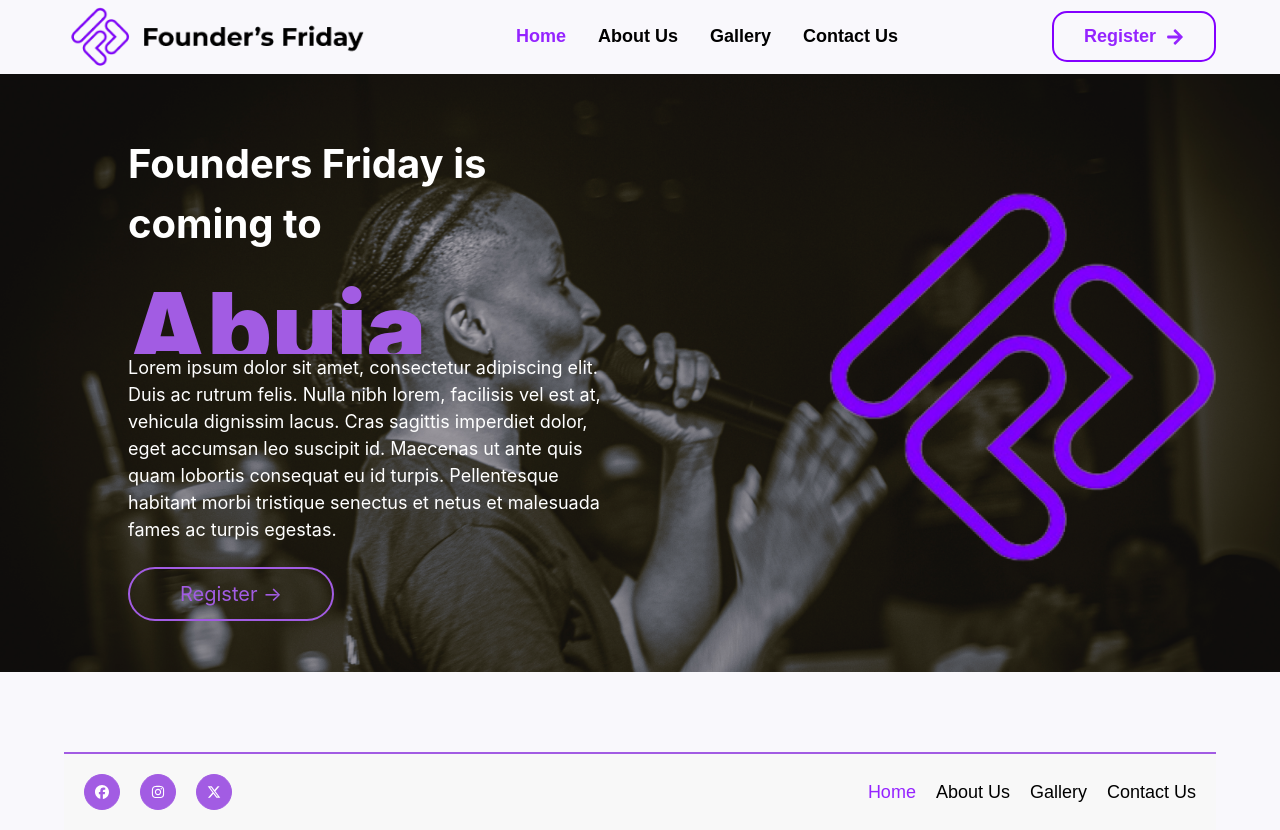
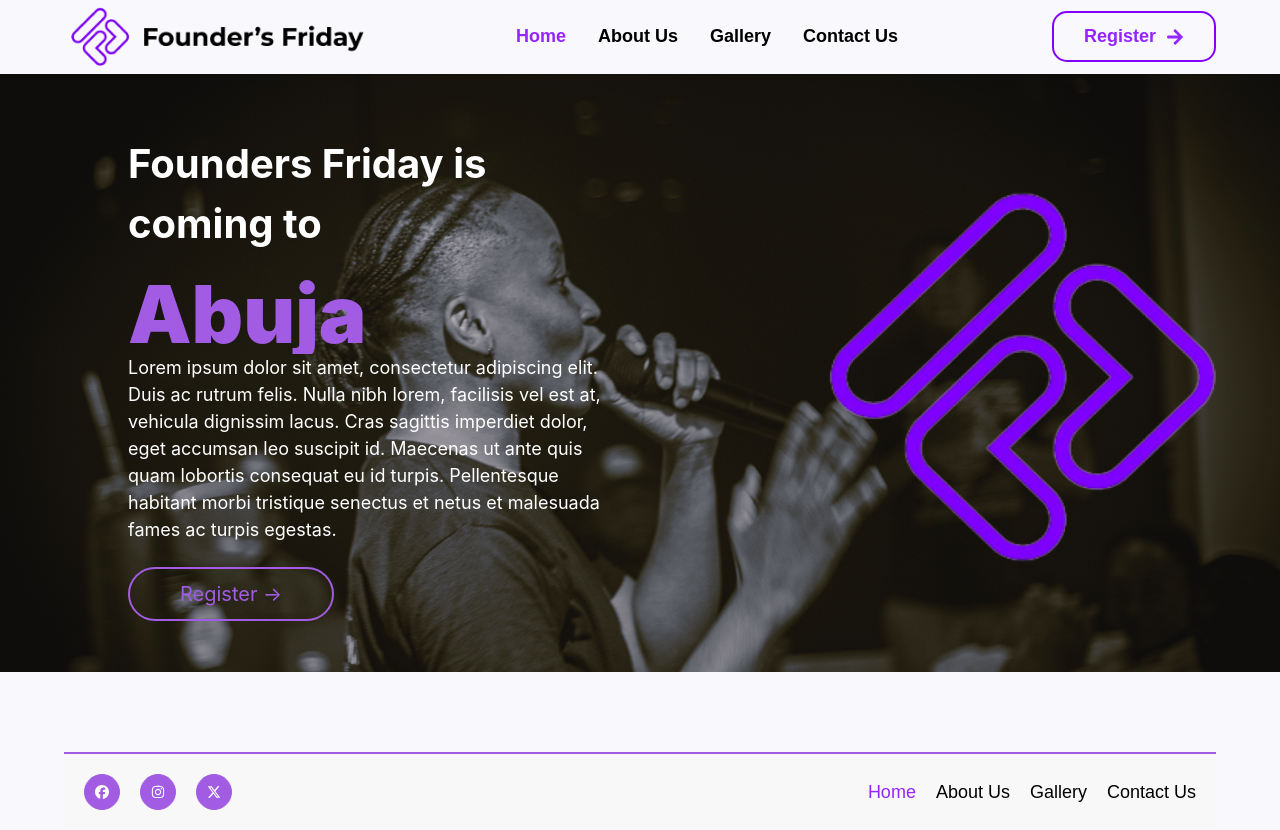
Before and after one commit to bello682/belsoft-system-onboarding-frontend-task, a React (Create React App) app: page /founder-friday-coming-up in a window 1280 px wide. Built offline with nearby package versions, Linux system fonts and the light colour scheme.

Commit message:
updated task

```diff
--- a/src/CSS/bannerFounderFridayComing.css
+++ b/src/CSS/bannerFounderFridayComing.css
@@ -37,7 +37,7 @@
 	height: 100px;
 	overflow: hidden;
 	position: relative;
-	font-size: 100px;
+	font-size: 80px;
 	font-weight: 900;
 	color: #a25ce3;
 }
```
